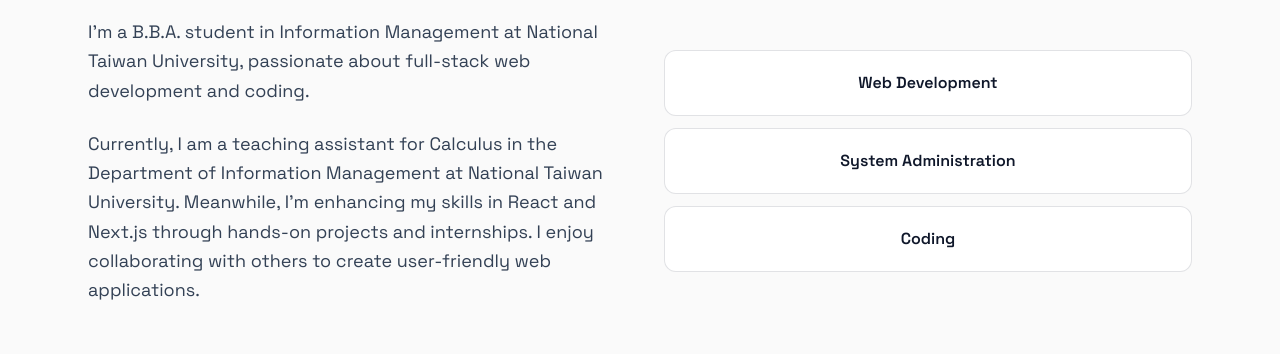
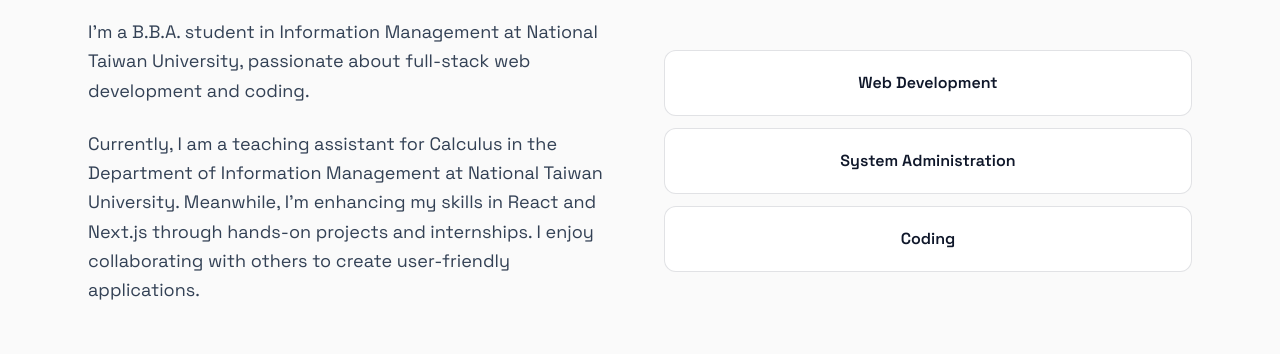
Before and after one commit to CdyTim630/my-portfolio, a Next.js app: page / in a window 1280 px wide. Shown: the part 900-1254 px from the top of the page. Built offline with nearby package versions, Linux system fonts and the light colour scheme; no server answers; the database is empty.

Commit message:
page.tsx modified.

```diff
--- a/app/page.tsx
+++ b/app/page.tsx
@@ -169,7 +169,7 @@
                 I&apos;m a B.B.A. student in Information Management at National Taiwan University, passionate about full-stack web development and coding.
               </p>
               <p>
-                Currently, I am a teaching assistant for Calculus in the Department of Information Management at National Taiwan University. Meanwhile, I&apos;m enhancing my skills in React and Next.js through hands-on projects and internships. I enjoy collaborating with others to create user-friendly web applications.
+                Currently, I am a teaching assistant for Calculus in the Department of Information Management at National Taiwan University. Meanwhile, I&apos;m enhancing my skills in React and Next.js through hands-on projects and internships. I enjoy collaborating with others to create user-friendly applications.
               </p>
             </div>
             <div className="flex flex-col gap-3 justify-center">
```
